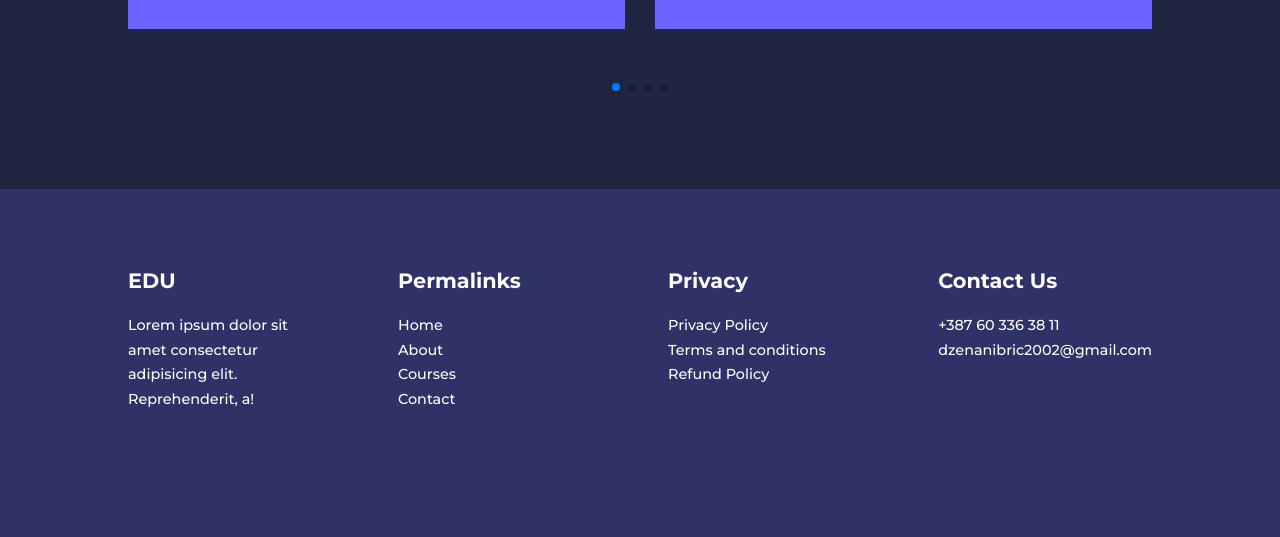
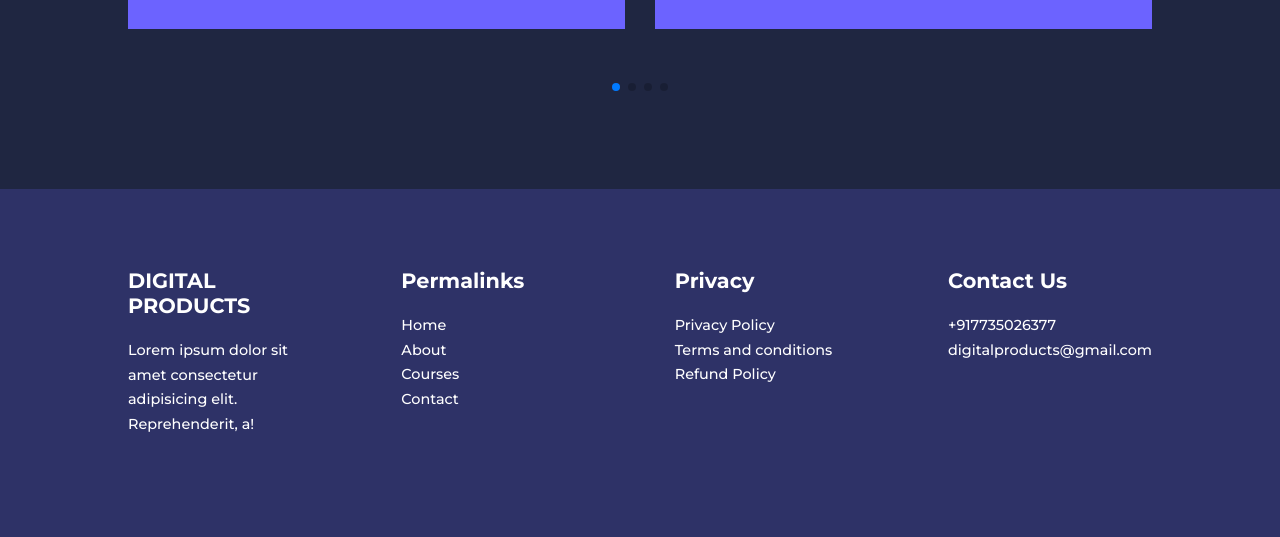
Before and after one commit to mahali386/Digitalproducts, a plain HTML site: page index.html in a window 1280 px wide. Shown: the part 3547-4084 px from the top of the page. Drawn offline with nearby package versions, Linux system fonts and the light colour scheme.

Commit message:
Update index.html

```diff
--- a/index.html
+++ b/index.html
@@ -314,7 +314,7 @@
     <footer>
         <div class="container footer__container">
             <div class="footer__1">
-                <a href="index.html" class="footer__logo"><h4>EDU</h4></a>
+                <a href="index.html" class="footer__logo"><h4>DIGITAL PRODUCTS</h4></a>
                 <p>Lorem ipsum dolor sit amet consectetur adipisicing elit. Reprehenderit, a!</p>
             </div>
 
@@ -340,8 +340,8 @@
             <div class="footer__4">
                 <h4>Contact Us</h4>
                 <div>
-                    <p>+387 60 336 38 11</p>
-                    <p>dzenanibric2002@gmail.com</p>
+                    <p>+917735026377</p>
+                    <p>digitalproducts@gmail.com</p>
                 </div>
             </div>
 
```
